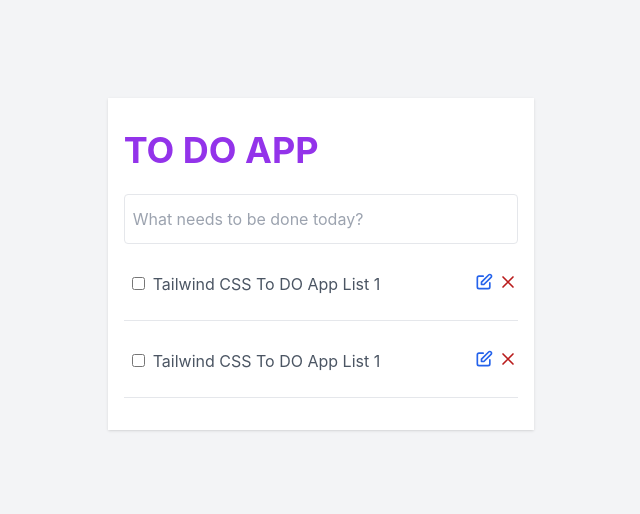
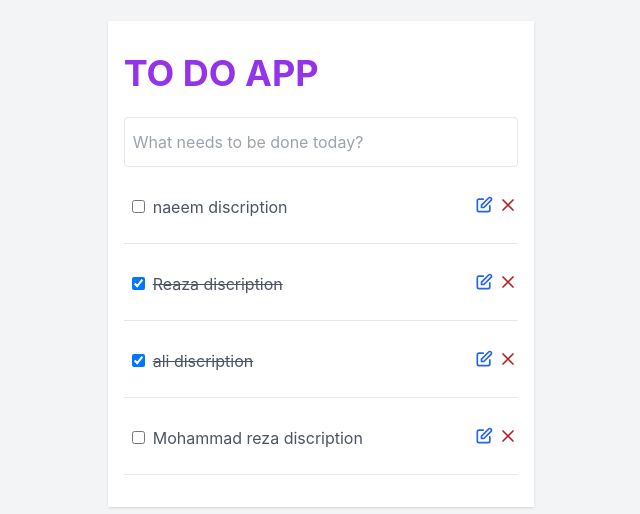
Before and after one commit to mohammadnaeemk/to-do-webapplication, a React (Create React App) app: page / in a window 1280 px wide. Shown: the part 136-650 px from the top of the page, without its empty margins (319-959 px from the left). Built offline with nearby package versions, Linux system fonts and the light colour scheme.

Commit message:
List items were displayed in the form of status

```diff
--- a/src/Components/ToDoMainbox.jsx
+++ b/src/Components/ToDoMainbox.jsx
@@ -1,7 +1,31 @@
+import { useState } from "react";
 import ToDolist from "./ToDolist";
 
 export default function ToDoMainbox() {
-    return(
+  const [jobs,setjobs] = useState ([
+    {
+      discription: "naeem discription",
+      status: "active",
+      done: false,
+    },
+    {
+      discription: "Reaza discription",
+      status: "active",
+      done: true,
+    },
+    {
+      discription: "ali discription",
+      status: "inactive",
+      done: true,
+    },
+    {
+      discription: "Mohammad reza discription",
+      status: "active",
+      done: false,
+    },
+  ])
+
+  return (
     <div className="bg-gray-100">
       <div className="flex items-center justify-center h-screen">
         <div className="w-full px-4 py-8 mx-auto shadow lg:w-1/3  bg-white">
@@ -18,11 +42,10 @@ export default function ToDoMainbox() {
               className="w-full px-2 py-3 border rounded outline-none border-grey-600"
             />
           </div>
-           <ToDolist>
 
-           </ToDolist>
+          <ToDolist key={1} listOfjobs={jobs} />
         </div>
       </div>
     </div>
-    )
+  );
 }
--- a/src/Components/ToDoitem.jsx
+++ b/src/Components/ToDoitem.jsx
@@ -1,20 +1,37 @@
 import ColseIcon from "./images/CloseIcon";
 import EditIcon from "./images/EditIcon";
 
-export default function ToDoitem() {
+export default function ToDoitem({ keyId, discription, status, done }) {
+  const isChecked = done === true; // Simplify checked determination
+
   return (
-    <li className="relative flex items-center justify-between px-2 py-6 border-b">
+    <li
+      key={keyId}
+      className="relative flex items-center justify-between px-2 py-6 border-b"
+    >
       <div>
-        <input type="checkbox" className="" />
-        <p className="inline-block mt-1 ml-2 text-gray-600">
-          Tailwind CSS To DO App List 1
+        <input
+          type="checkbox"
+          checked={isChecked}
+          onChange={() => {}}
+          className=""
+        />
+
+        <p
+          className={`inline-block mt-1 ml-2 text-gray-600 ${
+            isChecked ? "line-through" : ""
+          }`}
+        >
+          {discription}
         </p>
       </div>
+
       <button
         type="button"
         className="absolute right-0 flex items-center space-x-1"
       >
         <EditIcon />
+
         <ColseIcon />
       </button>
     </li>
--- a/src/Components/ToDolist.jsx
+++ b/src/Components/ToDolist.jsx
@@ -1,11 +1,16 @@
 import ToDoitem from "./ToDoitem";
 
-export default function ToDolist({listOfItems}) {
-    return (
-        <ul className="list-reset">
-          {/* dddddddd */}
-        <ToDoitem listOfItems={listOfItems}></ToDoitem>
-        <ToDoitem></ToDoitem>
-      </ul>
-    )
+export default function ToDolist({ listOfjobs }) {
+  return (
+    <ul key={1} className="list-reset">
+      {listOfjobs.map((job, index) => {
+        return<ToDoitem
+          key={index}
+          discription={job.discription}
+          status={job.status}
+          done={job.done}
+        />
+      })}
+    </ul>
+  );
 }
```
Lines whose indentation alone changed are shown as unchanged.
